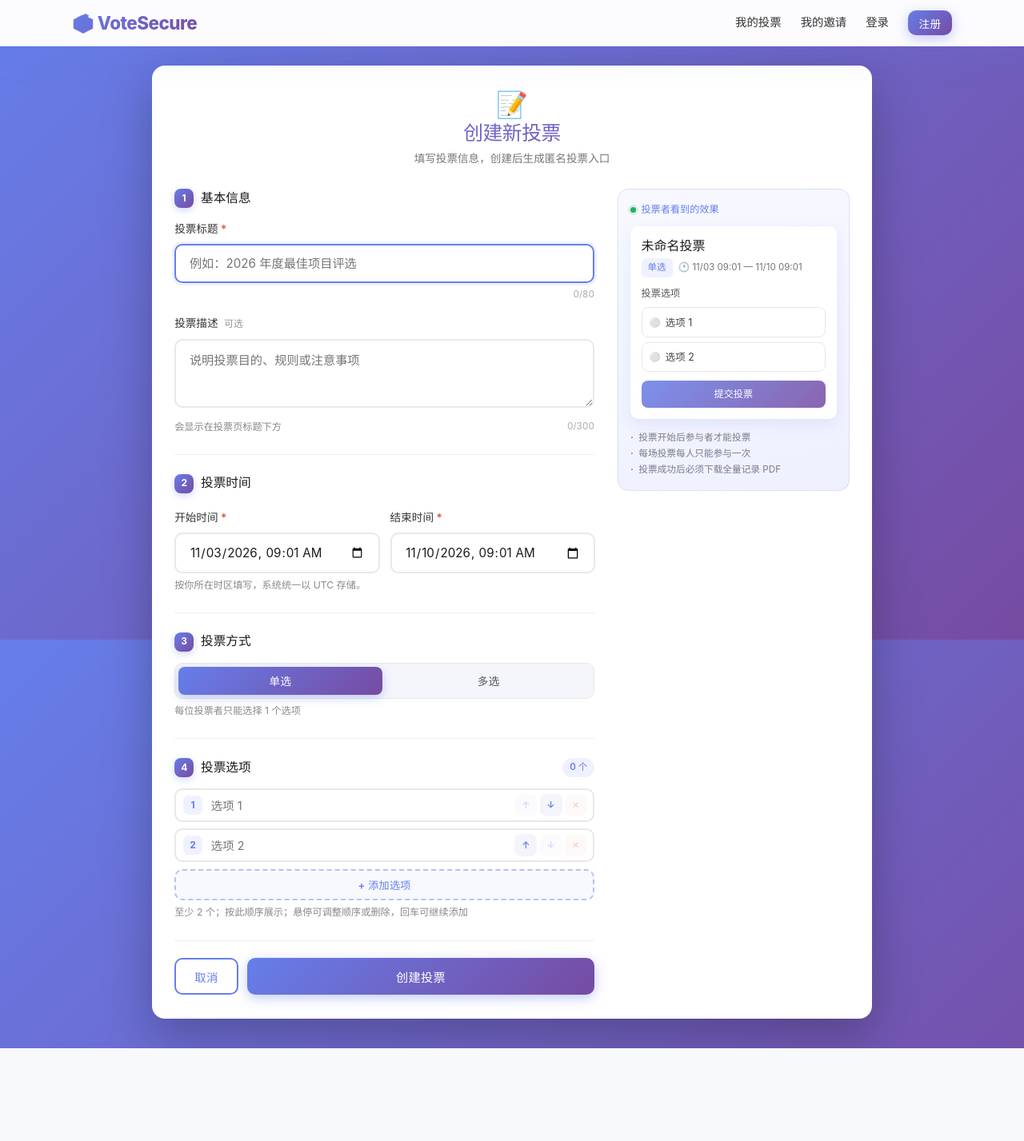
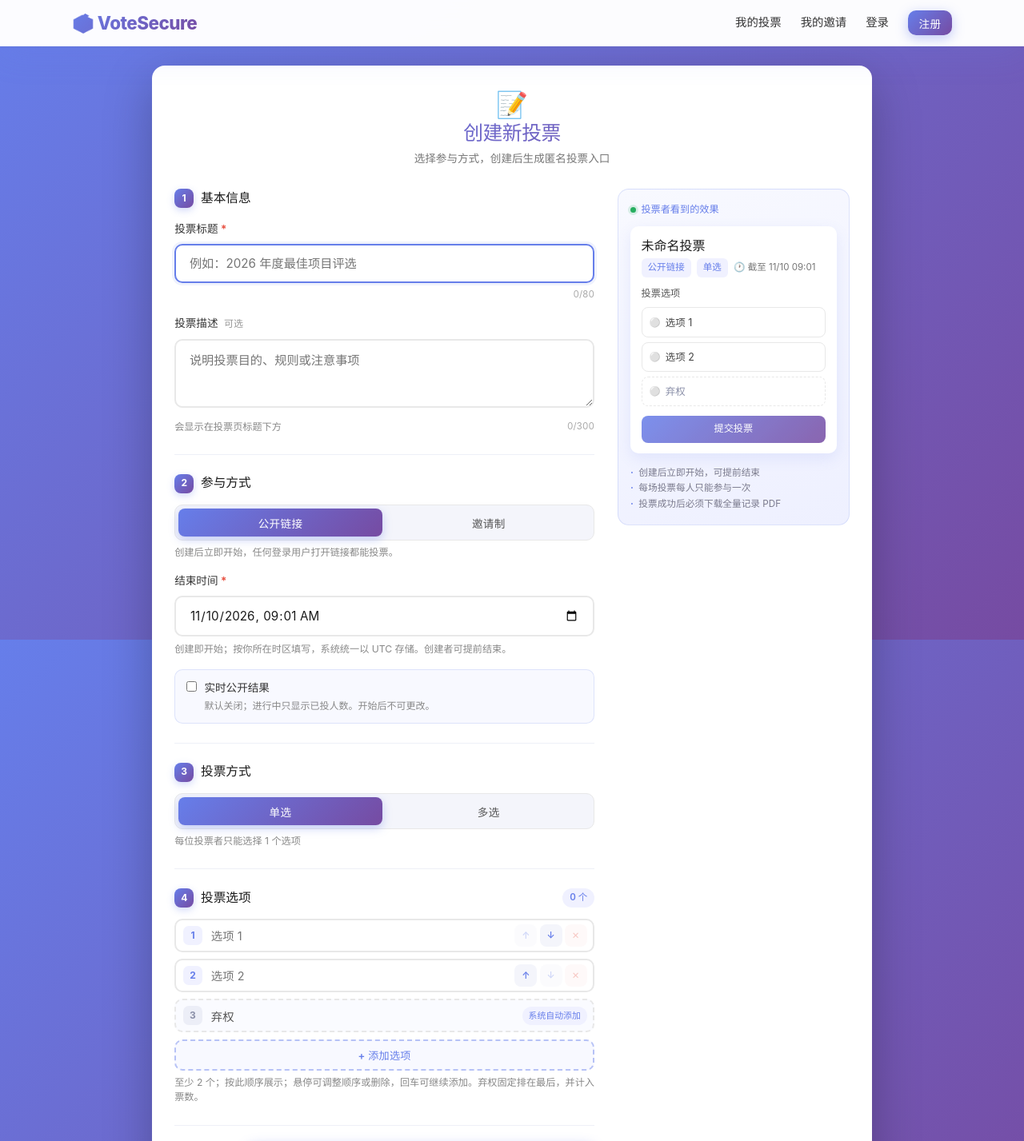
Before and after one commit to jwm001/vote-project, a React (Vite) app in the folder apps/web/: page /create in a window 1280 px wide. Shown: the top 1427 px of the page at 80% size. Before the commit the page ends 1311 px from the top, so only its background shows below. Built offline with nearby package versions, Linux system fonts and the light colour scheme; the HTML template or start-up script is replaced by a standard one.

Commit message:
feat(web): create votes with modes and abstain option

```diff
--- a/apps/web/src/pages/CreateVote.css
+++ b/apps/web/src/pages/CreateVote.css
@@ -149,6 +149,48 @@
   gap: 0.8rem;
 }
 
+.cv-duration {
+  display: grid;
+  grid-template-columns: minmax(0, 1fr) auto;
+  gap: 0.5rem;
+}
+
+.cv-duration select {
+  width: auto;
+  min-width: 96px;
+}
+
+.cv-toggle {
+  display: flex;
+  align-items: flex-start;
+  gap: 0.6rem;
+  margin-top: 1rem;
+  padding: 0.7rem 0.85rem;
+  background: #f8f9ff;
+  border: 1px solid rgba(102, 126, 234, 0.18);
+  border-radius: 10px;
+  font-size: 0.85rem;
+  font-weight: 500;
+  color: #333;
+  cursor: pointer;
+}
+
+.cv-toggle input {
+  width: auto;
+  margin-top: 0.2rem;
+  accent-color: #667eea;
+  flex: 0 0 auto;
+}
+
+.cv-toggle-note {
+  display: block;
+  margin-top: 0.15rem;
+  color: #888;
+  font-size: 0.75rem;
+  font-weight: 400;
+  line-height: 1.5;
+}
+
 /* ---------- segmented control ---------- */
 
 .cv-segmented {
@@ -227,6 +269,32 @@
   display: flex;
   align-items: center;
   justify-content: center;
+}
+
+.cv-option-num--muted {
+  background: #eceef7;
+  color: #8a8fa8;
+}
+
+.cv-option-row--locked {
+  background: #fafbff;
+  border-style: dashed;
+}
+
+.cv-option-row--locked .cv-option-input {
+  color: #555;
+  cursor: default;
+}
+
+.cv-lock-badge {
+  flex: 0 0 auto;
+  padding: 0.15rem 0.5rem;
+  border-radius: 999px;
+  background: #f0f1ff;
+  color: #667eea;
+  font-size: 0.68rem;
+  font-weight: 600;
+  white-space: nowrap;
 }
 
 .cv-option-input {
@@ -468,6 +536,11 @@
   font-size: 0.7rem;
 }
 
+.cv-preview-option--locked {
+  color: #8a8fa8;
+  border-style: dashed;
+}
+
 .cv-tips {
   list-style: none;
   padding: 0;
@@ -512,6 +585,14 @@
     gap: 0;
   }
 
+  .cv-duration {
+    grid-template-columns: 1fr;
+  }
+
+  .cv-duration select {
+    width: 100%;
+  }
+
   .cv-actions {
     flex-direction: column-reverse;
   }
--- a/apps/web/src/pages/CreateVote.tsx
+++ b/apps/web/src/pages/CreateVote.tsx
@@ -1,18 +1,28 @@
 import { useMemo, useState } from 'react';
 import type { FormEvent, KeyboardEvent } from 'react';
 import { useNavigate } from 'react-router-dom';
+import { api, ApiError } from '../api';
 import './CreateVote.css';
+
+type ParticipationMode = 'OPEN_LINK' | 'INVITE_ONLY';
+type DurationUnit = 'hours' | 'days';
 
 interface FormState {
   title: string;
   description: string;
   allowMultiple: boolean;
-  startAt: string;
+  participationMode: ParticipationMode;
+  resultsPublicDuringVote: boolean;
   endAt: string;
+  durationValue: number;
+  durationUnit: DurationUnit;
   options: string[];
 }
 
-type FieldKey = 'title' | 'startAt' | 'endAt' | 'options';
+type FieldKey = 'title' | 'endAt' | 'duration' | 'options';
+
+const ABSTAIN_TEXT = '弃权';
+const MAX_DURATION_MINUTES = 43_200;
 
 const pad = (value: number) => String(value).padStart(2, '0');
 
@@ -21,33 +31,39 @@ function toLocalInput(date: Date) {
 }
 
 function createInitialForm(): FormState {
-  const start = new Date();
-  const end = new Date(start.getTime() + 7 * 24 * 60 * 60 * 1000);
+  const end = new Date(Date.now() + 7 * 24 * 60 * 60 * 1000);
   return {
     title: '',
     description: '',
     allowMultiple: false,
-    startAt: toLocalInput(start),
+    participationMode: 'OPEN_LINK',
+    resultsPublicDuringVote: false,
     endAt: toLocalInput(end),
+    durationValue: 7,
+    durationUnit: 'days',
     options: ['', ''],
   };
 }
 
-function formatRange(startAt: string, endAt: string) {
-  const parse = (value: string) => {
-    if (!value) return null;
+function formatEndAt(value: string) {
+  if (!value) return '尚未设置结束时间';
   const date = new Date(value);
-    return Number.isNaN(date.getTime()) ? null : date;
-  };
-  const format = (date: Date) =>
-    date.toLocaleString('zh-CN', { month: '2-digit', day: '2-digit', hour: '2-digit', minute: '2-digit' });
+  if (Number.isNaN(date.getTime())) return '尚未设置结束时间';
+  return `截至 ${date.toLocaleString('zh-CN', {
+    month: '2-digit',
+    day: '2-digit',
+    hour: '2-digit',
+    minute: '2-digit',
+  })}`;
+}
 
-  const start = parse(startAt);
-  const end = parse(endAt);
-  if (start && end) return `${format(start)} — ${format(end)}`;
-  if (start) return `${format(start)} 起`;
-  if (end) return `截至 ${format(end)}`;
-  return '尚未设置时间';
+function formatDuration(value: number, unit: DurationUnit) {
+  if (!value || value <= 0) return '尚未设置时长';
+  return `时长 ${value} ${unit === 'hours' ? '小时' : '天'}`;
+}
+
+function durationToMinutes(value: number, unit: DurationUnit) {
+  return value * (unit === 'hours' ? 60 : 1440);
 }
 
 export default function CreateVote() {
@@ -124,16 +140,32 @@ export default function CreateVote() {
   const validate = () => {
     const next: Partial<Record<FieldKey, string>> = {};
     if (!form.title.trim()) next.title = '请填写投票标题';
-    if (!form.startAt) next.startAt = '请选择开始时间';
-    if (!form.endAt) next.endAt = '请选择结束时间';
-    if (form.startAt && form.endAt && new Date(form.endAt) <= new Date(form.startAt)) {
-      next.endAt = '结束时间必须晚于开始时间';
+
+    if (form.participationMode === 'OPEN_LINK') {
+      if (!form.endAt) {
+        next.endAt = '请选择结束时间';
+      } else if (new Date(form.endAt).getTime() <= Date.now()) {
+        next.endAt = '结束时间必须晚于现在';
       }
+    } else {
+      const minutes = durationToMinutes(form.durationValue, form.durationUnit);
+      if (!form.durationValue || form.durationValue <= 0) {
+        next.duration = '请填写投票时长';
+      } else if (!Number.isInteger(minutes)) {
+        next.duration = '时长换算成分钟后必须是整数';
+      } else if (minutes > MAX_DURATION_MINUTES) {
+        next.duration = '时长不能超过 30 天';
+      }
+    }
+
     if (filledOptions.length < 2) {
       next.options = '至少需要填写 2 个选项';
     } else if (new Set(filledOptions).size !== filledOptions.length) {
       next.options = '选项内容不能重复';
+    } else if (filledOptions.includes(ABSTAIN_TEXT)) {
+      next.options = `选项不能命名为「${ABSTAIN_TEXT}」，系统会自动添加`;
     }
+
     setErrors(next);
     return Object.keys(next).length === 0;
   };
@@ -143,35 +175,37 @@ export default function CreateVote() {
     setServerError('');
     if (submitting) return;
 
-    const token = localStorage.getItem('token');
-    if (!token) {
-      navigate('/login');
+    if (!localStorage.getItem('token')) {
+      navigate('/login?redirect=/create');
       return;
     }
     if (!validate()) return;
 
     setSubmitting(true);
     try {
-      const res = await fetch('/api/votes', {
-        method: 'POST',
-        headers: { 'Content-Type': 'application/json', Authorization: `Bearer ${token}` },
-        body: JSON.stringify({
+      const payload: Record<string, unknown> = {
         title: form.title.trim(),
         description: form.description.trim(),
         allowMultiple: form.allowMultiple,
-          startAt: new Date(form.startAt).toISOString(),
-          endAt: new Date(form.endAt).toISOString(),
+        participationMode: form.participationMode,
+        resultsPublicDuringVote: form.resultsPublicDuringVote,
         options: filledOptions,
-        }),
-      });
-      const data = await res.json().catch(() => ({}));
-      if (res.ok) {
+      };
+      if (form.participationMode === 'OPEN_LINK') {
+        payload.endAt = new Date(form.endAt).toISOString();
+      } else {
+        payload.durationMinutes = durationToMinutes(
+          form.durationValue,
+          form.durationUnit
+        );
+      }
+
+      const data = await api.post<{ vote: { id: string } }>('/api/votes', payload);
       navigate(`/vote/${data.vote.id}`);
-        return;
-      }
-      setServerError(data.error || '创建失败，请稍后重试');
-    } catch {
-      setServerError('网络异常，创建失败，请稍后重试');
+    } catch (error) {
+      setServerError(
+        error instanceof ApiError ? error.message : '创建失败，请稍后重试'
+      );
     } finally {
       setSubmitting(false);
     }
@@ -182,7 +216,7 @@ export default function CreateVote() {
       <header className="cv-head">
         <div className="cv-head-icon">📝</div>
         <h1 className="cv-title">创建新投票</h1>
-        <p className="cv-sub">填写投票信息，创建后生成匿名投票入口</p>
+        <p className="cv-sub">选择参与方式，创建后生成匿名投票入口</p>
       </header>
 
       <div className="cv-layout">
@@ -245,35 +279,42 @@ export default function CreateVote() {
           <section className="cv-section">
             <div className="cv-section-head">
               <span className="cv-step">2</span>
-              <h2 className="cv-section-title">投票时间</h2>
+              <h2 className="cv-section-title">参与方式</h2>
             </div>
 
-            <div className="cv-dates">
-              <div className="cv-field">
-                <label className="cv-label" htmlFor="cv-start">
-                  开始时间 <span className="cv-req">*</span>
-                </label>
-                <input
-                  id="cv-start"
-                  type="datetime-local"
-                  value={form.startAt}
-                  aria-required="true"
-                  aria-invalid={Boolean(errors.startAt)}
-                  onChange={event => {
-                    update('startAt', event.target.value);
-                    clearError('startAt');
-                    clearError('endAt');
-                  }}
-                />
-                {errors.startAt && (
-                  <div className="cv-field-foot">
-                    <span className="cv-error" role="alert">
-                      {errors.startAt}
-                    </span>
+            <div className="cv-segmented" role="group" aria-label="参与方式">
+              <button
+                type="button"
+                className={
+                  form.participationMode === 'OPEN_LINK'
+                    ? 'cv-seg cv-seg--active'
+                    : 'cv-seg'
+                }
+                aria-pressed={form.participationMode === 'OPEN_LINK'}
+                onClick={() => update('participationMode', 'OPEN_LINK')}
+              >
+                公开链接
+              </button>
+              <button
+                type="button"
+                className={
+                  form.participationMode === 'INVITE_ONLY'
+                    ? 'cv-seg cv-seg--active'
+                    : 'cv-seg'
+                }
+                aria-pressed={form.participationMode === 'INVITE_ONLY'}
+                onClick={() => update('participationMode', 'INVITE_ONLY')}
+              >
+                邀请制
+              </button>
             </div>
-                )}
-              </div>
+            <p className="cv-hint">
+              {form.participationMode === 'OPEN_LINK'
+                ? '创建后立即开始，任何登录用户打开链接都能投票。'
+                : '创建后先邀请参与者，再手动开始；只有受邀者能投票。'}
+            </p>
 
+            {form.participationMode === 'OPEN_LINK' ? (
               <div className="cv-field">
                 <label className="cv-label" htmlFor="cv-end">
                   结束时间 <span className="cv-req">*</span>
@@ -296,9 +337,71 @@ export default function CreateVote() {
                     </span>
                   </div>
                 )}
+                <p className="cv-hint">
+                  创建即开始；按你所在时区填写，系统统一以 UTC 存储。创建者可提前结束。
+                </p>
               </div>
+            ) : (
+              <div className="cv-field">
+                <label className="cv-label" htmlFor="cv-duration">
+                  投票时长 <span className="cv-req">*</span>
+                </label>
+                <div className="cv-duration">
+                  <input
+                    id="cv-duration"
+                    type="number"
+                    min={1}
+                    step={1}
+                    value={form.durationValue === 0 ? '' : form.durationValue}
+                    aria-required="true"
+                    aria-invalid={Boolean(errors.duration)}
+                    onChange={event => {
+                      update(
+                        'durationValue',
+                        event.target.value === '' ? 0 : Number(event.target.value)
+                      );
+                      clearError('duration');
+                    }}
+                  />
+                  <select
+                    aria-label="时长单位"
+                    value={form.durationUnit}
+                    onChange={event =>
+                      update('durationUnit', event.target.value as DurationUnit)
+                    }
+                  >
+                    <option value="hours">小时</option>
+                    <option value="days">天</option>
+                  </select>
                 </div>
-            <p className="cv-hint">按你所在时区填写，系统统一以 UTC 存储。</p>
+                {errors.duration && (
+                  <div className="cv-field-foot">
+                    <span className="cv-error" role="alert">
+                      {errors.duration}
+                    </span>
+                  </div>
+                )}
+                <p className="cv-hint">
+                  时长从你手动开始投票时计算，最长 30 天。
+                </p>
+              </div>
+            )}
+
+            <label className="cv-toggle">
+              <input
+                type="checkbox"
+                checked={form.resultsPublicDuringVote}
+                onChange={event =>
+                  update('resultsPublicDuringVote', event.target.checked)
+                }
+              />
+              <span>
+                <strong>实时公开结果</strong>
+                <span className="cv-toggle-note">
+                  默认关闭；进行中只显示已投人数。开始后不可更改。
+                </span>
+              </span>
+            </label>
           </section>
 
           <section className="cv-section">
@@ -326,7 +429,9 @@ export default function CreateVote() {
               </button>
             </div>
             <p className="cv-hint">
-              {form.allowMultiple ? '投票者可以选择多个选项' : '每位投票者只能选择 1 个选项'}
+              {form.allowMultiple
+                ? '投票者可以选择多个选项'
+                : '每位投票者只能选择 1 个选项'}
             </p>
           </section>
 
@@ -385,6 +490,19 @@ export default function CreateVote() {
                   </div>
                 </div>
               ))}
+
+              <div className="cv-option-row cv-option-row--locked">
+                <span className="cv-option-num cv-option-num--muted">
+                  {form.options.length + 1}
+                </span>
+                <input
+                  className="cv-option-input"
+                  value={ABSTAIN_TEXT}
+                  readOnly
+                  aria-label={`${ABSTAIN_TEXT}（系统自动添加）`}
+                />
+                <span className="cv-lock-badge">系统自动添加</span>
+              </div>
             </div>
 
             <button type="button" className="cv-add" onClick={addOption}>
@@ -398,7 +516,9 @@ export default function CreateVote() {
                 </span>
               </div>
             ) : (
-              <p className="cv-hint">至少 2 个；按此顺序展示；悬停可调整顺序或删除，回车可继续添加</p>
+              <p className="cv-hint">
+                至少 2 个；按此顺序展示；悬停可调整顺序或删除，回车可继续添加。弃权固定排在最后，并计入票数。
+              </p>
             )}
           </section>
 
@@ -409,7 +529,7 @@ export default function CreateVote() {
           )}
 
           <div className="cv-actions">
-            <button type="button" className="cv-btn-ghost" onClick={() => navigate('/votes')}>
+            <button type="button" className="cv-btn-ghost" onClick={() => navigate('/')}>
               取消
             </button>
             <button type="submit" className="cv-btn-primary" disabled={submitting}>
@@ -425,10 +545,20 @@ export default function CreateVote() {
           </div>
           <div className="cv-preview-card">
             <h3 className="cv-preview-title">{form.title.trim() || '未命名投票'}</h3>
-            {form.description.trim() && <p className="cv-preview-desc">{form.description.trim()}</p>}
+            {form.description.trim() && (
+              <p className="cv-preview-desc">{form.description.trim()}</p>
+            )}
             <div className="cv-preview-meta">
+              <span className="cv-pill">
+                {form.participationMode === 'OPEN_LINK' ? '公开链接' : '邀请制'}
+              </span>
               <span className="cv-pill">{form.allowMultiple ? '多选' : '单选'}</span>
-              <span>🕐 {formatRange(form.startAt, form.endAt)}</span>
+              <span>
+                🕐{' '}
+                {form.participationMode === 'OPEN_LINK'
+                  ? formatEndAt(form.endAt)
+                  : formatDuration(form.durationValue, form.durationUnit)}
+              </span>
             </div>
             <div className="cv-preview-label">投票选项</div>
             <div className="cv-preview-options">
@@ -438,11 +568,19 @@ export default function CreateVote() {
                   {option}
                 </div>
               ))}
+              <div className="cv-preview-option cv-preview-option--locked">
+                <span>{form.allowMultiple ? '⬜' : '⚪'}</span>
+                {ABSTAIN_TEXT}
+              </div>
             </div>
             <div className="cv-preview-submit">提交投票</div>
           </div>
           <ul className="cv-tips">
-            <li>投票开始后参与者才能投票</li>
+            <li>
+              {form.participationMode === 'OPEN_LINK'
+                ? '创建后立即开始，可提前结束'
+                : '邀请足够的人后再手动开始'}
+            </li>
             <li>每场投票每人只能参与一次</li>
             <li>投票成功后必须下载全量记录 PDF</li>
           </ul>
```
Lines whose indentation alone changed are shown as unchanged.
